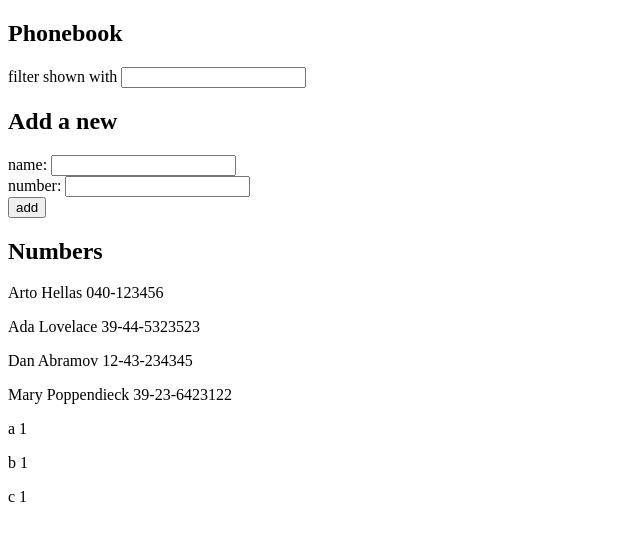
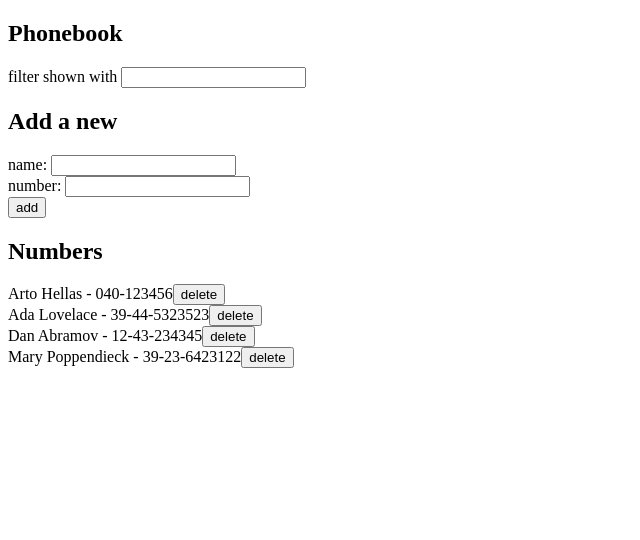
Before and after one commit to tomascarrizodev/fullstack-open, a React (Vite) app in the folder part2/phonebook/: page / in a window 1280 px wide. Shown: the top 540 px of the page, without its empty margins (0-640 px from the left). Built offline with nearby package versions, Linux system fonts and the light colour scheme; data requests are answered from the project's data file.

Commit message:
part2 exercise 2.14

```diff
--- a/part2/phonebook/db.json
+++ b/part2/phonebook/db.json
@@ -19,21 +19,6 @@
       "name": "Mary Poppendieck",
       "number": "39-23-6423122",
       "id": "4"
-    },
-    {
-      "id": "5",
-      "name": "a",
-      "number": "1"
-    },
-    {
-      "id": "6",
-      "name": "b",
-      "number": "1"
-    },
-    {
-      "id": "7",
-      "name": "c",
-      "number": "1"
     }
   ]
 }
--- a/part2/phonebook/src/App.jsx
+++ b/part2/phonebook/src/App.jsx
@@ -20,7 +20,7 @@ const App = () => {
       .catch(err => {
         console.log(err)
       })
-  }, [])
+  }, [filteredPersons])
 
   const handleChange = (e, func) => {
     const val = e.target.value
--- a/part2/phonebook/src/components/Persons/index.jsx
+++ b/part2/phonebook/src/components/Persons/index.jsx
@@ -1,15 +1,32 @@
 import { useEffect } from "react"
+import personsService from "../../services/persons"
 
 const Persons = ({ filteredPersons, setFilteredPersons, persons }) => {
   useEffect(() => {
     setFilteredPersons(persons)
   }, [persons])
+
+  const handleDelete = (id, name) => {
+    if (window.confirm(`Delete "${name}"?`)) {
+      personsService
+        .erase(id)
+          .then(response => response)
+          .catch(err => console.log(err))
+      setFilteredPersons(persons)
+    }
+  }
+
   return (
     <>
       {
         filteredPersons.length ?
         filteredPersons.map(e => {
-            return <p key={e.id}>{e.name} {e.number}</p>
+            return (
+              <div key={e.name}>
+                <span>{e.name} - {e.number}</span>
+                <button onClick={() => handleDelete(e.id, e.name)}>delete</button>
+              </div>
+            )
           }) :
           <p>No matches</p>
       }
--- a/part2/phonebook/src/services/persons.js
+++ b/part2/phonebook/src/services/persons.js
@@ -12,4 +12,9 @@ const create = async (newObject) => {
   return await request.then(response => response.data)
 }
 
-export default { getAll, create }
+const erase = async (id) => {
+  const request = axios.delete(`${baseUrl}/${id}`)
+  return await request.then(response => response)
+}
+
+export default { getAll, create, erase }
```
